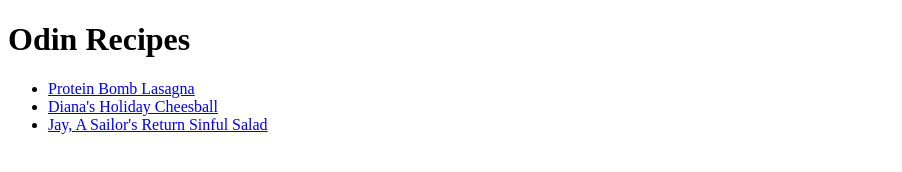
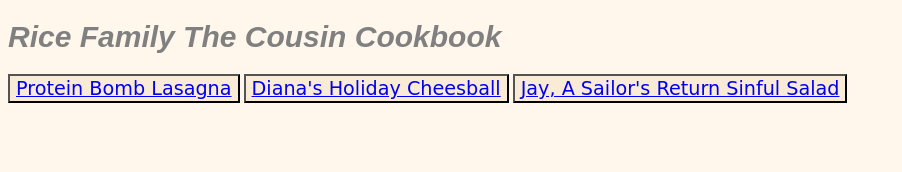
Before and after one commit to golfisawesome/odin-recipes, a plain HTML site: page index.html in a window 1280 px wide. Shown: the whole page, without its empty margins (0-902 px from the left). Drawn offline with Linux system fonts and the light colour scheme.

Commit message:
changed homepage design

```diff
--- a/index.html
+++ b/index.html
@@ -3,14 +3,15 @@
     <head>
         <meta charset="utf-8">
         <title>Odin Recipes</title>
+        <link rel="stylesheet" href="style.css">
     </head>
 <body>
-<h1>Odin Recipes</h1>
-<ul>
-<li><a href="recipes/protlasagna.html">Protein Bomb Lasagna</a></li>
-<li><a href="recipes/cheeseball.html">Diana's Holiday Cheesball</a></li>
-<li><a href="recipes/sinfulsalad.html">Jay, A Sailor's Return Sinful Salad</a></li>
-</ul>
+<h1>Rice Family The Cousin Cookbook</h1>
+
+<button class="one"><a href="recipes/protlasagna.html">Protein Bomb Lasagna</a></button>
+<button class="one"><a href="recipes/cheeseball.html">Diana's Holiday Cheesball</a></button>
+<button class="one"><a href="recipes/sinfulsalad.html">Jay, A Sailor's Return Sinful Salad</a></button>
+
 
 
 
--- /dev/null
+++ b/style.css
@@ -0,0 +1,15 @@
+h1{
+    color: rgb(128, 128, 128);
+    font-style: oblique;
+    font-family: sans-serif;
+    font-size: 30px;
+}
+.one {
+    background-color: antiquewhite;
+    font-size: larger;
+    font-family: cursive;
+
+}
+body{
+    background-color: rgba(255, 235, 205, 0.375);
+}
```
